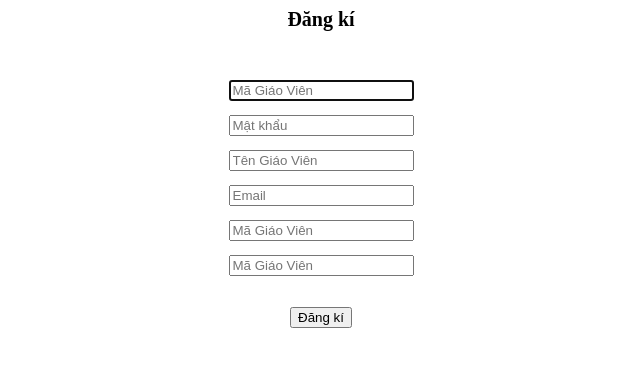
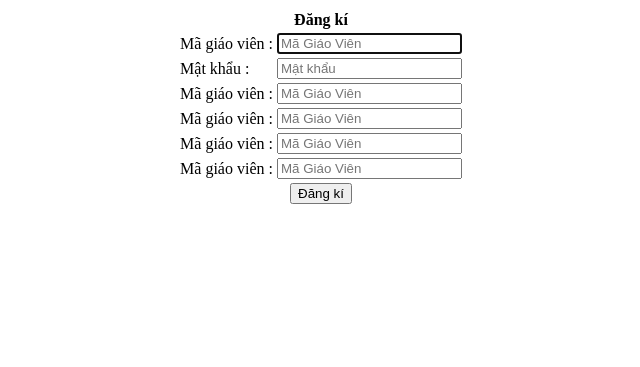
Before and after one commit to hoyen204/VETC_Project, a PHP site: page /dangki.php in a window 1280 px wide. Shown: the top 367 px of the page, without its empty margins (319-959 px from the left). Run offline with PHP 8.4, Linux system fonts and the light colour scheme.

Commit message:
30/10 2:14PM

```diff
--- a/dangki.php
+++ b/dangki.php
@@ -1,69 +1,104 @@
 <!DOCTYPE html>
 <html>
+
 <head>
     <title>Đăng Kí Giảng Viên</title>
 </head>
+
 <body>
 
-    <div style="login-box box-custom" >
-        <p style="" class="login-box-msg">Đăng kí</p>
+    <div style="login-box box-custom">
         <form action="#" method="post" id="fdangki">
-            <ul style="text-align:center;list-style-type:none">
-                <div style="padding: 5px 4px 6px 7px;">
-                    <li >
+            <table align="center">
+                <tr>
+                    <th colspan="2">Đăng kí</th>
+                </tr>
+                <tr>
+                    <td>
+                        <label for="user">Mã giáo viên :</label>
+                    </td>
+                    <td>
                         <input id="user" name="user" type="text" placeholder="Mã Giáo Viên" autofocus="">
-                    </li>
-                    <li>
-                        <input id="pass" name="pass" type="password" placeholder="Mật khẩu">
-                    </li>
-                    <li>
-                        <input id="name" name="name" type="text" placeholder="Tên Giáo Viên">
-                    </li>
-                    <li>
-                        <input id="email" name="email" type="text" placeholder="Email">
-                    </li>
-                    <li>
-                        <input id="user" name="user" type="text" placeholder="Mã Giáo Viên">
-                    </li>
-                    <li>
-                        <input id="user" name="user" type="text" placeholder="Mã Giáo Viên">
-                    </li>
-                    <input id="gvien" name="gvien" type="hidden" value="1">
-                </div>
-            </ul>
+                    </td>
+                </tr>
+                <tr>
+                    <td>
+                        <label for="user">Mật khẩu :</label>
+                    </td>
+                    <td>
+                        <input id="pass" name="pass" type="password" placeholder="Mật khẩu" autofocus="">
+                    </td>
+                </tr>
+                <tr>
+                    <td>
+                        <label for="user">Mã giáo viên :</label>
+                    </td>
+                    <td>
+                        <input id="user" name="user" type="text" placeholder="Mã Giáo Viên" autofocus="">
+                    </td>
+
+                </tr>
+                <tr>
+                    <td>
+                        <label for="user">Mã giáo viên :</label>
+                    </td>
+                    <td>
+                        <input id="user" name="user" type="text" placeholder="Mã Giáo Viên" autofocus="">
+                    </td>
+                </tr>
+                <tr>
+                    <td>
+                        <label for="user">Mã giáo viên :</label>
+                    </td>
+                    <td>
+                        <input id="user" name="user" type="text" placeholder="Mã Giáo Viên" autofocus="">
+                    </td>
+                </tr>
+                <tr>
+                    <td>
+                        <label for="user">Mã giáo viên :</label>
+                    </td>
+                    <td>
+                        <input id="user" name="user" type="text" placeholder="Mã Giáo Viên" autofocus="">
+                    </td>
+                </tr>
+                <tr>
+                    <td colspan="2" align="center">
+                        <input id="submit" name="submit" type="submit" value="Đăng kí">
+                    </td>
+                </tr>
+            </table>
+
+
         </form>
-        <div style="text-align:center;">
-            <button type="submit" form="fdangki" value="Submit">Đăng kí</button>
-        </div>
     </div>
 
     <style>
-    .login-box, .register-box {
+    .login-box,
+    .register-box {
         width: 400px;
         margin: 10px auto;
         padding: 20px;
         background: #080808;
         opacity: 0.9;
     }
-    .login-box-msg, .register-box-msg {
+
+    .login-box-msg,
+    .register-box-msg {
         margin: 0;
-        text-align: center;
         padding: 0 20px 20px 20px;
         text-align: center;
-        font-size: 20px;;
+        font-size: 20px;
+        ;
         font-weight: bold;
     }
-    .box-custom{
+
+    .box-custom {
         border: 1px solid #cccccc;
         padding: 20px;
         color: #666;
     }
-    li {
-        padding: 5px 50px 6px 7px;
-        margin-top: 3px;
-        margin-bottom: 3px;
-        list-style: none;
-    }
     </style>
 </body>
+
 </html>
```
